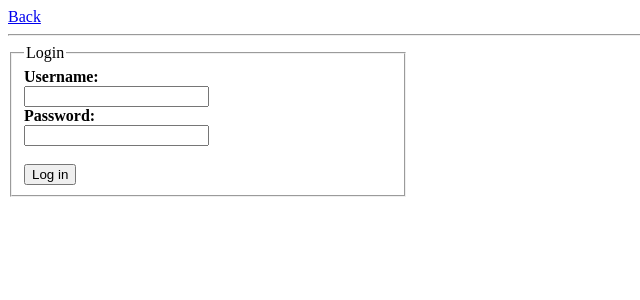
After one commit to floppydisk05/nea-project, a PHP site: page /login.php in a window 1280 px wide. The commit adds this page. Shown: the top 300 px of the page, without its empty margins (0-640 px from the left). Run offline with PHP 8.4, Linux system fonts and the light colour scheme; a stand-in replaces the project's code that opens the database connection.

Commit message:
Basic login form, add back button to other pages and add index

```diff
--- a/enterbooking.php
+++ b/enterbooking.php
@@ -7,6 +7,7 @@
     <title>Enter Booking</title>
 </head>
 <body>
+    <a href="/">Back</a>
     <form action="processbooking.php" method="post" style="border: 2px; width: 400px">
         <fieldset>
             <legend>Enter booking</legend>
--- a/inc/functions.inc.php
+++ b/inc/functions.inc.php
@@ -1,5 +1,4 @@
 <?php
-require('config.inc.php');
 /*
 - get_user
 - get_room
--- /dev/null
+++ b/index.php
@@ -0,0 +1,4 @@
+<h1>NEA Project Index</h1>
+<hr>
+<li><a href="login.php">Login</a></li>
+<li><a href="enterbooking.php">Enter Booking</a></li>
--- /dev/null
+++ b/login.php
@@ -0,0 +1,23 @@
+<!DOCTYPE html>
+<html lang="en">
+<head>
+    <meta charset="UTF-8">
+    <meta http-equiv="X-UA-Compatible" content="IE=edge">
+    <meta name="viewport" content="width=device-width, initial-scale=1.0">
+    <title>Enter Booking</title>
+</head>
+<body>
+    <a href="/">Back</a>
+    <hr>
+    <form action="loginprocess.php" method="post" style="border: 2px; width: 400px">
+        <fieldset>
+            <legend>Login</legend>
+            <label for="uname"><b>Username:</b></label><br>
+            <input type="text" id="uname" name="uname"><br>
+            <label for="pword"><b>Password:</b></label><br>
+            <input type="password" id="pword" name="pword"><br><br>
+            <input type="submit" value="Log in">
+        </fieldset>
+    </form>
+</body>
+</html>
--- /dev/null
+++ b/loginprocess.php
@@ -0,0 +1,5 @@
+<a href="login.php">Back</a>
+<hr>
+<?php
+echo '<b>Username:</b> ' . $_POST['uname'].'<br>';
+echo '<b>Password:</b> ' . $_POST['pword'];
--- a/processbooking.php
+++ b/processbooking.php
@@ -40,7 +40,8 @@ function display_booking(array $BOOKING) {
     echo '<b>Start:</b> ' . format_date($BOOKING['start_dt']).'<br>';
     echo '<b>End:</b> ' . format_date($BOOKING['end_dt']).'<br>';
     $duration = $BOOKING['end_dt'] - $BOOKING['start_dt'];
-    echo '<b>Duration:</b> ' . format_time($duration);
+    echo '<b>Duration:</b> ' . format_time($duration).'<br>';
+    echo '<b>Notes:</b> ' . $BOOKING['notes'];
 }
 
 // Put booking info into an array to make it easier to understand
```
